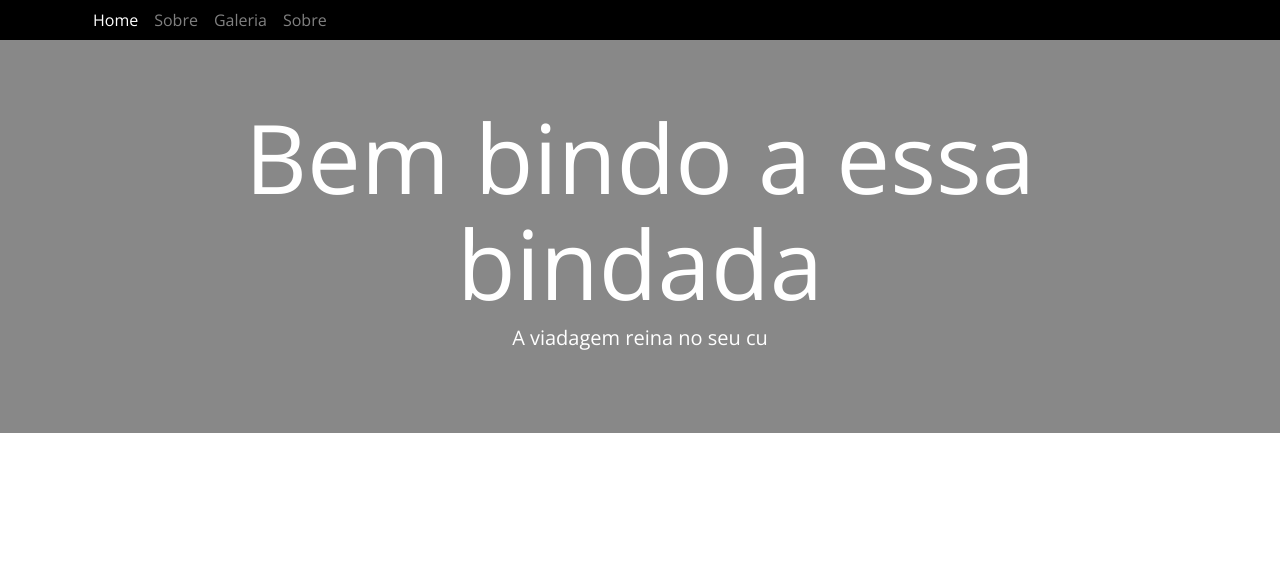
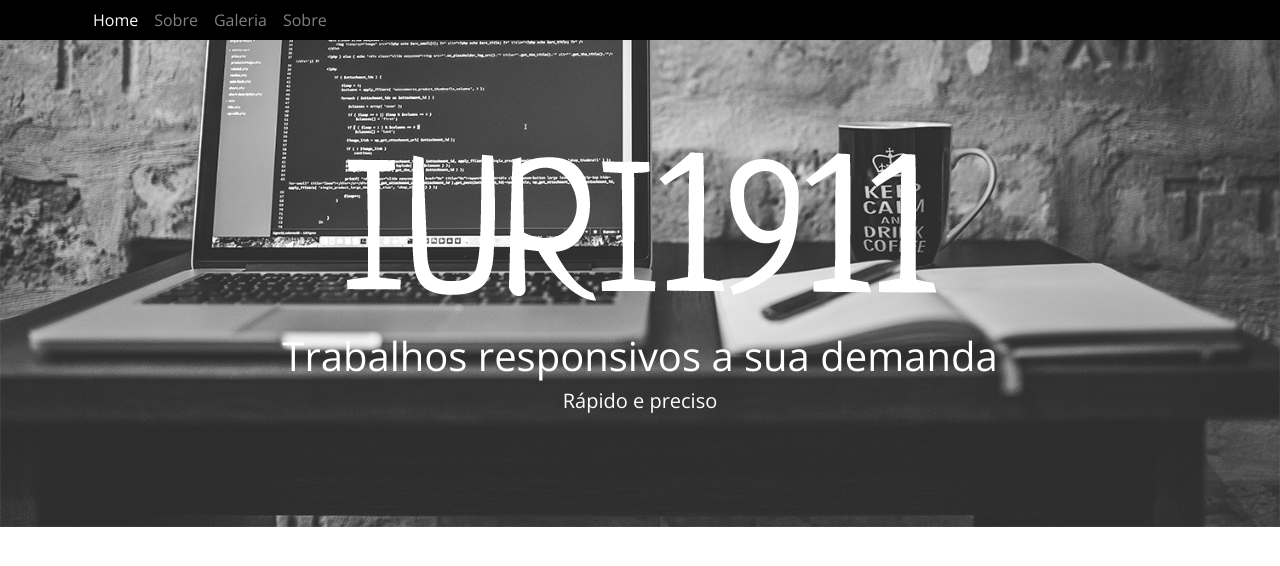
Before and after one commit to iuri1911/iuri1911.github.io, a website: page src/index.html in a window 1280 px wide. Drawn offline with nearby package versions, Linux system fonts and the light colour scheme; a web font is replaced by a local one.

Commit message:
primeira parte do meu site n1

```diff
--- a/src/index.html
+++ b/src/index.html
@@ -8,6 +8,7 @@
         <link rel="stylesheet" href="css/bootstrap.css">
         <link rel="stylesheet" href="css/style.css">
         <link href="https://fonts.googleapis.com/css?family=Open+Sans" rel="stylesheet">
+        <link href="https://fonts.googleapis.com/css?family=Neucha" rel="stylesheet">
         <title>Projeto</title>
     </head>
     <body>
@@ -26,12 +27,13 @@
                 </div>
             </div>
         </nav>
-        <div class="jumbotron jumbotron-fluid text-center" style="background: #888;">
-            <div class="container text-white">
-                <h1 class="display-1">Bem bindo a essa bindada</h1>
-                <p class="lead">A viadagem reina no seu cu</p>
+        <section class="text-center" id="intro">
+            <div class="container text-white pc-1">
+                <img src="img/iuri1911.png" img-responsive center-block alt="">
+                <h1 class="display-5">Trabalhos responsivos a sua demanda</h1>
+                <p class="lead">Rápido e preciso</p>
             </div>
-        </div>
+        </section>
 
         <script src="js/jquery.min.js"></script>
         <script src="js/tether.min.js"></script>
--- a/src/scss/style.scss
+++ b/src/scss/style.scss
@@ -5,3 +5,18 @@
 body{
     font-family: 'Open Sans', sans-serif;
 }
+#intro{
+    background-image: url(../img/bg-2.jpg);
+    background-repeat: no-repeat;
+    background-position: bottom center;
+    background-size: cover;
+}
+#intro img{
+
+    max-width: 80%;
+    padding-top: 10%;
+    padding-bottom: 3%;
+}
+#intro p{
+    padding-bottom: 10%;
+}
```
Also changed, not shown: src/css/style.css, src/img/iuri1911.png (added), 1 other file.
